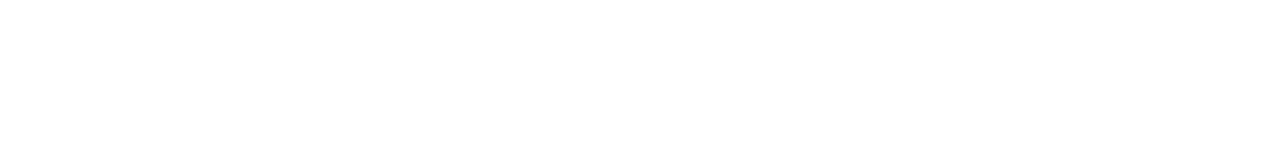
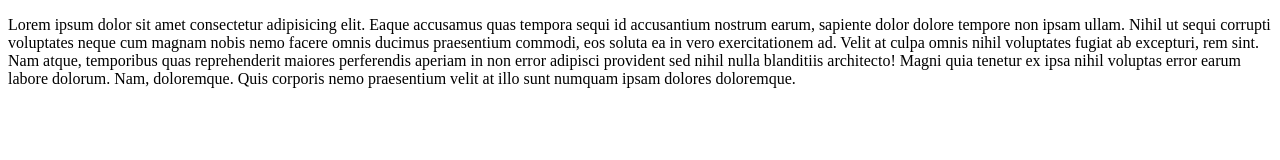
Before and after one commit to FAnatAS/form-practice, a plain HTML site: page index.html in a window 1280 px wide. Drawn offline with Linux system fonts and the light colour scheme.

Commit message:
added parag

```diff
--- a/index.html
+++ b/index.html
@@ -7,6 +7,6 @@
   <title>Document</title>
 </head>
 <body>
-
+  <p>Lorem ipsum dolor sit amet consectetur adipisicing elit. Eaque accusamus quas tempora sequi id accusantium nostrum earum, sapiente dolor dolore tempore non ipsam ullam. Nihil ut sequi corrupti voluptates neque cum magnam nobis nemo facere omnis ducimus praesentium commodi, eos soluta ea in vero exercitationem ad. Velit at culpa omnis nihil voluptates fugiat ab excepturi, rem sint. Nam atque, temporibus quas reprehenderit maiores perferendis aperiam in non error adipisci provident sed nihil nulla blanditiis architecto! Magni quia tenetur ex ipsa nihil voluptas error earum labore dolorum. Nam, doloremque. Quis corporis nemo praesentium velit at illo sunt numquam ipsam dolores doloremque.</p>
 </body>
 </html>
```
